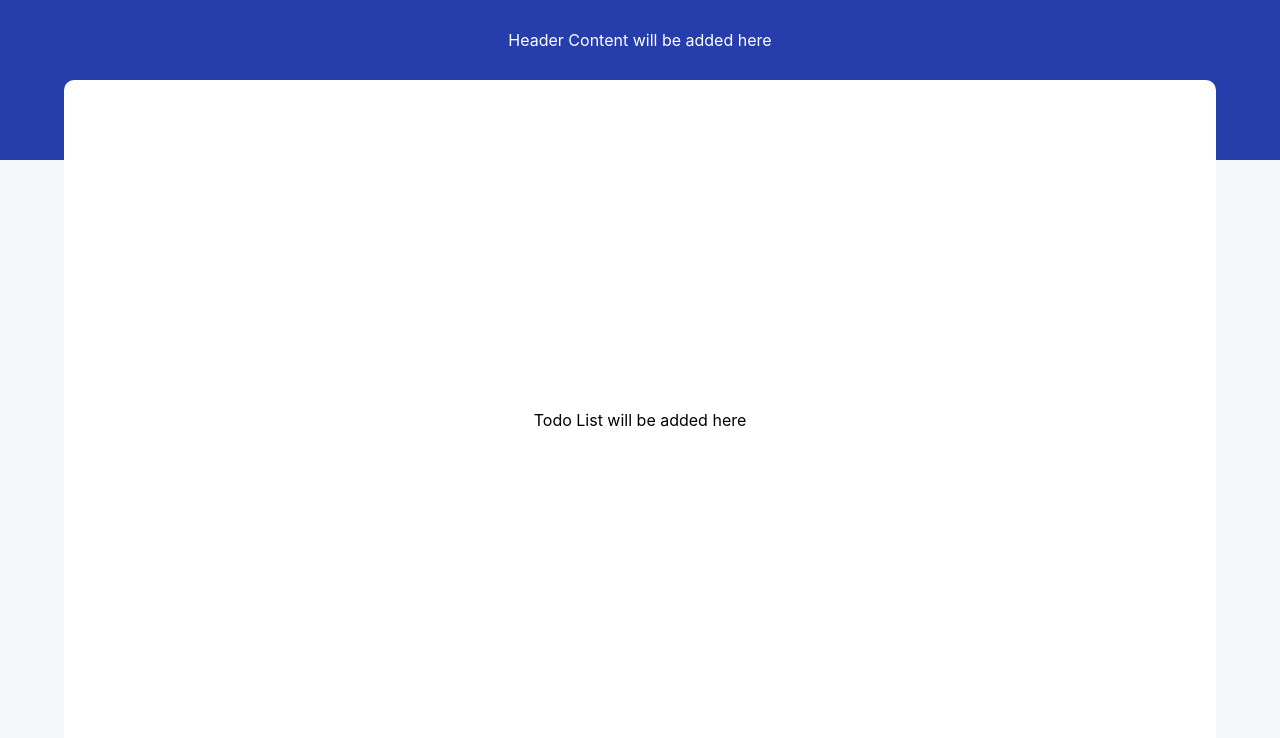
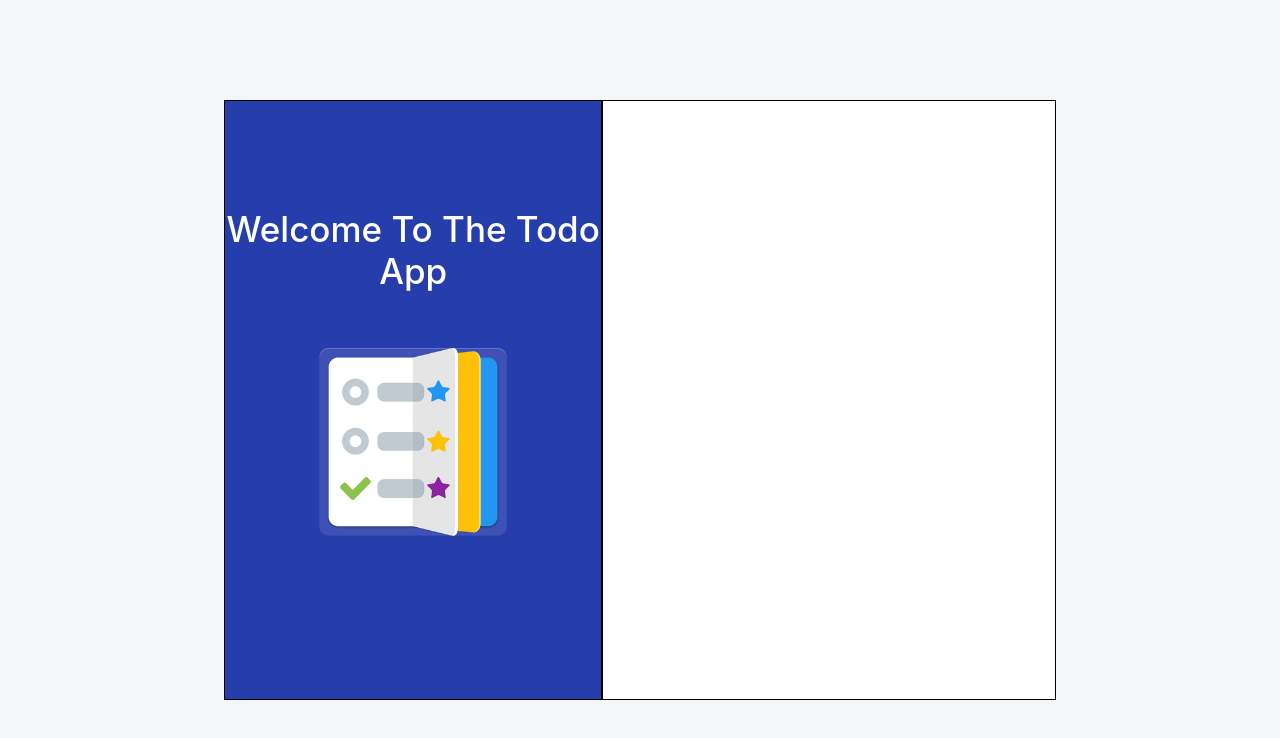
Before and after one commit to hussainferoz/Todo-App-React, a React (Create React App) app in the folder client/: page / in a window 1280 px wide. Shown: the top 738 px of the page. Built offline with nearby package versions, Linux system fonts and the light colour scheme.

Commit message:
login page layout and image added

```diff
--- a/client/src/app/App.js
+++ b/client/src/app/App.js
@@ -6,7 +6,7 @@ import LoginRoute from './routes/LoginRoute';
 import TodoRoute from './routes/TodoRoute';
 
 function App() {
-	const [ isAuthenticated, setIsAuthenticated ] = useState(true);
+	const [ isAuthenticated, setIsAuthenticated ] = useState(false);
 	return <div>{isAuthenticated ? <TodoRoute /> : <LoginRoute />}</div>;
 }
 
--- a/client/src/app/containers/Login.js
+++ b/client/src/app/containers/Login.js
@@ -1,7 +1,17 @@
 import React from 'react';
 
 const Login = () => {
-	return <div>Login Page</div>;
+	return (
+		<div className="login__container">
+			<div className="login__content">
+				<div className="login__content__image">
+					<span>Welcome To The Todo App</span>
+					<img src={require('../../assets/logo.png')} />
+				</div>
+				<div className="login__content__form" />
+			</div>
+		</div>
+	);
 };
 
 export default Login;
--- a/client/src/app/containers/Todo.js
+++ b/client/src/app/containers/Todo.js
@@ -4,9 +4,9 @@ import Header from '../components/Header';
 
 const Todo = () => {
 	return (
-		<div>
+		<div className="todo__container">
 			<Header />
-			<div className="todo__Container">Todo List will be added here</div>
+			<div className="todo__content">Todo List will be added here</div>
 		</div>
 	);
 };
--- a/client/src/app/styles/layout/root.css
+++ b/client/src/app/styles/layout/root.css
@@ -1,7 +1,6 @@
 body {
 	margin: 0;
 	background-color: #f3f7f8;
-	min-height: 100vh;
 	font-family: -apple-system, BlinkMacSystemFont, 'Segoe UI', 'Roboto', 'Oxygen', 'Ubuntu', 'Cantarell', 'Fira Sans',
 		'Droid Sans', 'Helvetica Neue', sans-serif;
 	-webkit-font-smoothing: antialiased;
--- a/client/src/app/styles/main.css
+++ b/client/src/app/styles/main.css
@@ -6,3 +6,4 @@
 
 /* Routes */
 @import './routes/todo.css';
+@import './routes/login.css';
--- /dev/null
+++ b/client/src/app/styles/routes/login.css
@@ -0,0 +1,46 @@
+.login__container {
+	display: flex;
+	justify-content: center;
+	align-items: center;
+	min-height: 100vh;
+	min-width: 100vw;
+}
+
+.login__content {
+	display: flex;
+	flex-direction: row;
+	background-color: #ffffff;
+	height: 75vh;
+	width: 65vw;
+	border-top-left-radius: 10px;
+	border-top-right-radius: 10px;
+	border-bottom-left-radius: 10px;
+	border-bottom-right-radius: 10px;
+}
+
+.login__content__image {
+	display: flex;
+	flex: 1;
+	flex-direction: column;
+	justify-content: center;
+	align-items: center;
+	background-color: #263eac;
+	border: 1px solid black;
+	text-align: center;
+}
+
+.login__content__image span {
+	font-size: 35px;
+	font-weight: 500;
+	/* background-color: #ffffff; */
+	color: #ffff;
+}
+
+.login__content__image img {
+	width: 300px;
+}
+
+.login__content__form {
+	flex: 1.2;
+	border: 1px solid black;
+}
--- a/client/src/app/styles/routes/todo.css
+++ b/client/src/app/styles/routes/todo.css
@@ -1,4 +1,9 @@
-.todo__Container {
+.todo__container {
+	min-height: 100vh;
+	min-width: 100vw;
+}
+
+.todo__content {
 	background-color: #ffffff;
 	height: 85vh;
 	width: 90vw;
```
Also changed, not shown: client/src/assets/logo.png (added).
